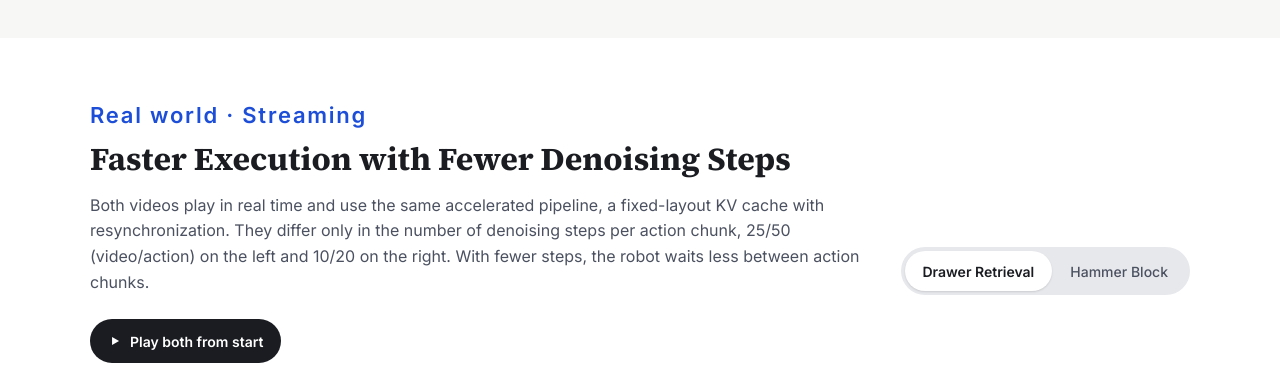
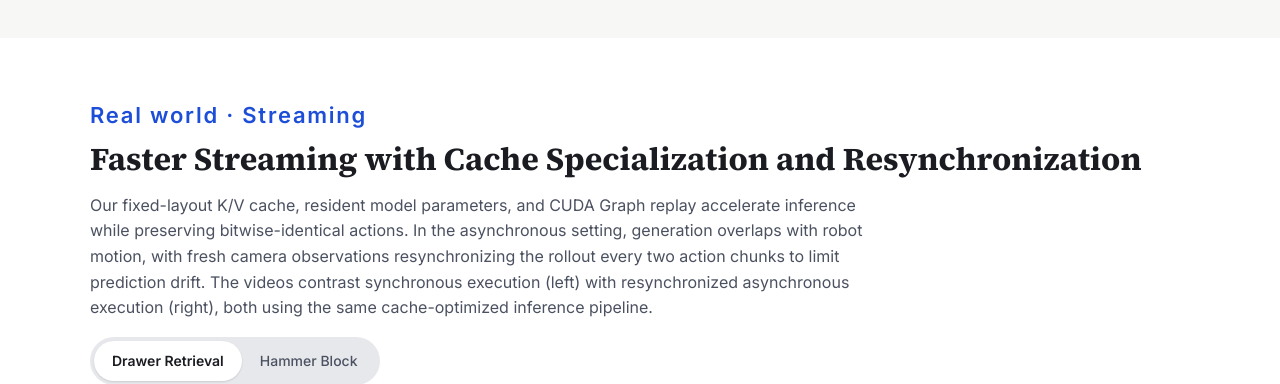
Before and after one commit to anonymous-cv-project/WAM, a plain HTML site: page index.html in a window 1280 px wide. Shown: the part 2880-3264 px from the top of the page. Drawn offline with Linux system fonts and the light colour scheme.

Commit message:
Add files via upload

```diff
--- a/index.html
+++ b/index.html
@@ -49,8 +49,8 @@
     <div class="row-between">
       <div>
         <div class="eyebrow">Real world · Streaming</div>
-        <h2>Faster Execution with Fewer Denoising Steps</h2>
-        <p class="lead">Both videos play in real time and use the same accelerated pipeline, a fixed-layout KV cache with resynchronization. They differ only in the number of denoising steps per action chunk, 25/50 (video/action) on the left and 10/20 on the right. With fewer steps, the robot waits less between action chunks.</p>
+        <h2>Faster Streaming with Cache Specialization and Resynchronization</h2>
+        <p class="lead">Our fixed-layout K/V cache, resident model parameters, and CUDA Graph replay accelerate inference while preserving bitwise-identical actions. In the asynchronous setting, generation overlaps with robot motion, with fresh camera observations resynchronizing the rollout every two action chunks to limit prediction drift. The videos contrast synchronous execution (left) with resynchronized asynchronous execution (right), both using the same cache-optimized inference pipeline.</p>
       </div>
       <div class="seg" role="tablist" aria-label="Task" id="speed-toggle"></div>
     </div>
```
